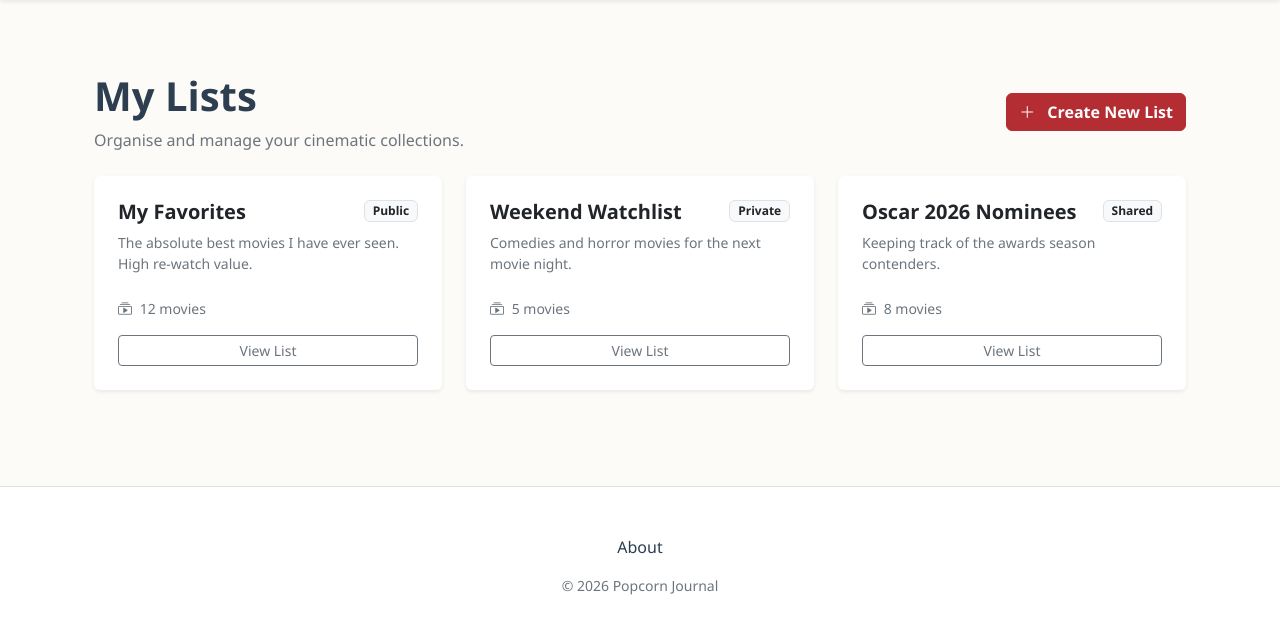
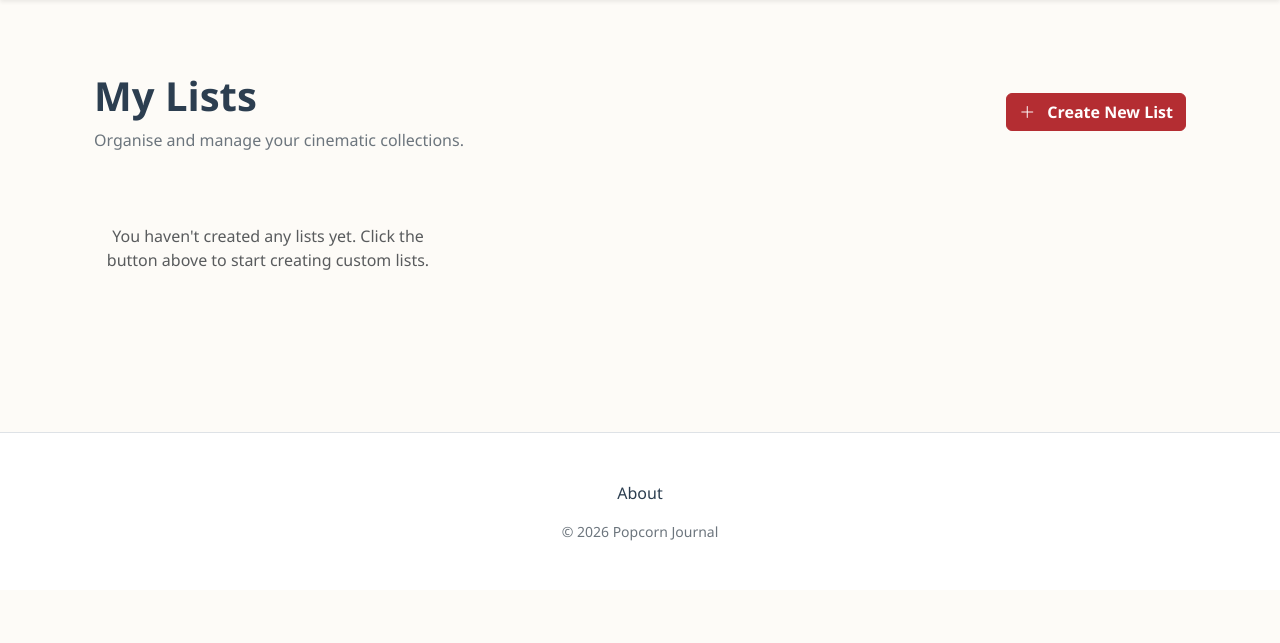
Before and after one commit to jennifernhle/CITS3403-Project, a Flask app: page /lists in a window 1280 px wide. Shown: the part 63-706 px from the top of the page. Run offline with Flask 3, Linux system fonts and the light colour scheme; the visitor is signed in with stand-in values (Sample User, id 1); data that the repository does not hold is empty; some libraries are stand-ins or nearby versions.

Commit message:
feat: Implement full personal custom list management to allow user to create, view, and delete lists

```diff
--- a/popcorn_journal_app/routes.py
+++ b/popcorn_journal_app/routes.py
@@ -53,34 +53,31 @@ def profile():
 
     return render_template('profile.html', title='Profile - Popcorn Journal', user=user, follower_count=follower_count, following_count=following_count)
 
-@bp.route('/delete/<int:user_id>', methods=['POST']) # delete user account
+@bp.route('/user/delete/<int:user_id>', methods=['POST']) # delete user account
 @login_required
 def delete_user(user_id):
-    user = User.query.filter_by(id=user_id).first()
-    if user == current_user:
-        db.session.delete(user)
-        db.session.commit()
-        flash('Your account has been deleted.')
-        return redirect(url_for('main.index'))
-    if not user == current_user:
+    if user_id != current_user.id:
         flash('You can only delete your own account.')
         return redirect(url_for('main.profile'))
-    else:
-        flash('There was an error in your request. Please try again.')
-        return redirect(url_for('main.index'))
 
-@bp.route('/delete/<int:list_id>', methods=['POST']) # delete list
+    user = User.query.get_or_404(user_id)
+    logout_user()
+    db.session.delete(user)
+    db.session.commit()
+    flash('Your account and all associated data have been deleted.')
+    return redirect(url_for('main.index'))
+
+@bp.route('/list/delete/<int:list_id>', methods=['POST']) # delete list
 @login_required
 def delete_list(list_id):
-    list_to_delete = List.query.filter_by(id=list_id).first()
-    if list_to_delete and list_to_delete.user_id == current_user.id:
-        db.session.delete(list_to_delete)
-        db.session.commit()
-        flash(f'Your list {list_to_delete.name} has been deleted.')
-        return redirect(url_for('main.profile'))
-    else:
-        flash('You can only delete your own lists.')
-        return redirect(url_for('main.profile'))
+    list_to_delete = List.query.get_or_404(list_id)
+    if list_to_delete.user_id != current_user.id:
+        flash('You can only delete your own lists.', 'danger')
+        return redirect(url_for('main.lists'))
+    db.session.delete(list_to_delete)
+    db.session.commit()
+    flash(f'List "{list_to_delete.name}" has been deleted.', 'success')
+    return redirect(url_for('main.lists'))
 
 @bp.route('/user/<int:user_id>') # view another user's page
 def other_user(user_id):
@@ -189,11 +186,8 @@ def toggle_watchlist(movie_id):
 # Browse Lists page - shows all lists created by users, with option to click into each list to see the movies/series in that list
 @bp.route('/lists')
 def lists():
-    mock_lists = [
-        {'id': 3, 'name': 'Films Directed by Women', 'description': 'My favourite women-directed films.', 'movies': [1, 2, 3]},
-        {'id': 2, 'name': 'Cozy Rainy Day Movies', 'description': 'Movies for cozy rainy days.', 'movies': [1, 2]}
-    ]
-    return render_template('lists.html', lists=mock_lists, title = 'Lists - Popcorn Journal')
+    user_lists = List.query.filter_by(user_id=current_user.id).all()
+    return render_template('lists.html', title='My Lists', lists=user_lists)
 
 # View personal page of lists - flow of webpages: click list on this page > list's page with contents > click movie/series > movie/series page with details and reviews
 #@bp.route('/list/<int:list_id>')
@@ -355,3 +349,88 @@ def delete_movie(movie_id):
     db.session.commit()
     flash("Movie deleted from the database.", "info")
     return redirect(url_for('main.search'))
+
+# LISTS functionality
+# Adding movie to list
+@bp.route('/list/add-movie/<int:movie_id>', methods=['POST'])
+@login_required
+def add_to_list(movie_id):
+    movie = Movie.query.get_or_404(movie_id)
+    list_id = request.form.get('list_id')
+
+    if not list_id:
+        flash("Please select a list.", "warning")
+        return redirect(url_for('main.movie_detail', movie_id=movie_id))
+
+    user_list = List.query.get_or_404(list_id)
+
+    if user_list.user_id != current_user.id:
+        flash("You do not have permission to modify this list.", "danger")
+        return redirect(url_for('main.movie_detail', movie_id=movie_id))
+
+    if movie in user_list.movies:
+        flash(f"'{movie.title}' is already in your list: {user_list.name}", "info")
+    else:
+        user_list.movies.append(movie)
+        db.session.commit()
+        flash(f"Added '{movie.title}' to {user_list.name}!", "success")
+
+    return redirect(url_for('main.movie_detail', movie_id=movie_id))
+
+# Creating a list
+@bp.route('/list/create', methods=['POST'])
+@login_required
+def create_list():
+    name = request.form.get('name')
+    description = request.form.get('description')
+    public_status = True if request.form.get('public_status') == 'on' else False
+
+    if not name:
+        flash("List name is required!", "warning")
+        return redirect(url_for('main.lists'))
+
+    new_list = List(
+        name=name,
+        description=description,
+        public_status=public_status,
+        user_id=current_user.id
+    )
+
+    db.session.add(new_list)
+    db.session.commit()
+
+    flash(f"List '{name}' created successfully!", "success")
+    return redirect(url_for('main.lists'))
+
+# Viewing a list
+@bp.route('/list/<int:list_id>')
+@login_required
+def view_list(list_id):
+    user_list = List.query.get_or_404(list_id)
+
+    if not user_list.public_status and user_list.user_id != current_user.id:
+        flash("You do not have permission to view this private list.", "danger")
+        return redirect(url_for('main.lists'))
+
+    return render_template('list_detail.html', title=user_list.name, user_list=user_list)
+
+# Removing movie from a list
+@bp.route('/list/<int:list_id>/remove-movie/<int:movie_id>', methods=['POST'])
+@login_required
+def remove_from_list(list_id, movie_id):
+    user_list = List.query.get_or_404(list_id)
+
+    if user_list.user_id != current_user.id:
+        flash("You do not have permission to modify this list.", "danger")
+        return redirect(url_for('main.view_list', list_id=list_id))
+
+    movie = Movie.query.get_or_404(movie_id)
+
+    if movie in user_list.movies:
+        user_list.movies.remove(movie)
+        db.session.commit()
+        flash(f"'{movie.title}' removed from {user_list.name}.", "info")
+    else:
+        flash("Movie not found in this list.", "warning")
+
+    return redirect(url_for('main.view_list', list_id=list_id))
--- a/popcorn_journal_app/templates/lists.html
+++ b/popcorn_journal_app/templates/lists.html
@@ -1,86 +1,78 @@
-{% extends "base.html" %}
-{% block title %}{{ title }}{% endblock %}
-{% block content %}
+{% extends "base.html" %} {% block title %}{{ title }}{% endblock %} {% block content %}
 <div class="container py-5">
   <div class="d-flex justify-content-between align-items-center mb-4">
     <div>
       <h1 class="fw-bold" id="title">My Lists</h1>
-      <p class="text-secondary mb-0">
-        Organise and manage your cinematic collections.
-      </p>
+      <p class="text-secondary mb-0">Organise and manage your cinematic collections.</p>
     </div>
-    <a href="#" class="btn btn-main">
+    <button type="button" class="btn btn-main" data-bs-toggle="modal" data-bs-target="#createListModal">
       <i class="bi bi-plus-lg me-2"></i> Create New List
-    </a>
+    </button>
   </div>
 
   <div class="row row-cols-1 row-cols-md-2 row-cols-lg-3 g-4">
+    {% for list in lists %}
     <div class="col">
       <div class="card h-100 shadow-sm border-0">
         <div class="card-body p-4 d-flex flex-column">
           <div class="d-flex justify-content-between align-items-start mb-2">
-            <h5 class="card-title fw-bold mb-0">My Favorites</h5>
-            <span class="badge bg-light text-dark border">Public</span>
+            <h5 class="card-title fw-bold mb-0">{{ list.name }}</h5>
+            <span class="badge bg-light text-dark border"> {{ 'Public' if list.public_status else 'Private' }} </span>
           </div>
-          <p class="card-text text-secondary small mb-4">
-            The absolute best movies I have ever seen. High re-watch value.
-          </p>
+          <p class="card-text text-secondary small mb-4">{{ list.description or "No description provided." }}</p>
 
           <div class="mt-auto">
-            <p class="text-secondary small mb-3">
-              <i class="bi bi-collection-play me-1"></i> 12 movies
-            </p>
-            <div class="d-grid">
-              <a href="#" class="btn btn-outline-secondary btn-sm">View List</a>
+            <p class="text-secondary small mb-3"><i class="bi bi-collection-play me-1"></i> {{ list.movies|length }} movies</p>
+            <div class="d-grid gap-2">
+              <a href="{{ url_for('main.view_list', list_id=list.id) }}" class="btn btn-outline-secondary btn-sm">View List</a>
+              <form
+                action="{{ url_for('main.delete_list', list_id=list.id) }}"
+                method="POST"
+                onsubmit="return confirm('Are you sure you want to delete this list?');"
+              >
+                <input type="hidden" name="csrf_token" value="{{ csrf_token() }}" />
+                <button type="submit" class="btn btn-outline-danger btn-sm w-100"><i class="bi bi-trash me-1"></i> Delete List</button>
+              </form>
             </div>
           </div>
         </div>
       </div>
     </div>
-
-    <div class="col">
-      <div class="card h-100 shadow-sm border-0">
-        <div class="card-body p-4 d-flex flex-column">
-          <div class="d-flex justify-content-between align-items-start mb-2">
-            <h5 class="card-title fw-bold mb-0">Weekend Watchlist</h5>
-            <span class="badge bg-light text-dark border">Private</span>
-          </div>
-          <p class="card-text text-secondary small mb-4">
-            Comedies and horror movies for the next movie night.
-          </p>
-
-          <div class="mt-auto">
-            <p class="text-secondary small mb-3">
-              <i class="bi bi-collection-play me-1"></i> 5 movies
-            </p>
-            <div class="d-grid">
-              <a href="#" class="btn btn-outline-secondary btn-sm">View List</a>
+    {% else %}
+    <div class="col-12 text-center py-5">
+      <p class="text-muted">You haven't created any lists yet. Click the button above to start creating custom lists.</p>
+    </div>
+    {% endfor %}
+  </div>
+  <div class="modal fade" id="createListModal" tabindex="-1" aria-hidden="true">
+    <div class="modal-dialog modal-dialog-centered">
+      <div class="modal-content border-0 shadow">
+        <div class="modal-header">
+          <h5 class="modal-title fw-bold">Create New List</h5>
+          <button type="button" class="btn-close" data-bs-dismiss="modal" aria-label="Close"></button>
+        </div>
+        <form action="{{ url_for('main.create_list') }}" method="POST">
+          <input type="hidden" name="csrf_token" value="{{ csrf_token() }}" />
+          <div class="modal-body">
+            <div class="mb-3">
+              <label class="form-label fw-bold">List Name</label>
+              <input type="text" name="name" class="form-control" placeholder="Type the name of the list..." required />
+            </div>
+            <div class="mb-3">
+              <label class="form-label fw-bold">Description</label>
+              <textarea name="description" class="form-control" rows="3" placeholder="What the list is about..."></textarea>
+            </div>
+            <div class="form-check form-switch">
+              <!-- Functionality to be able to make the list public or private-->
+              <input class="form-check-input" type="checkbox" name="public_status" id="publicStatus" />
+              <label class="form-check-label" for="publicStatus">Make this list public</label>
             </div>
           </div>
-        </div>
-      </div>
-    </div>
-
-    <div class="col">
-      <div class="card h-100 shadow-sm border-0">
-        <div class="card-body p-4 d-flex flex-column">
-          <div class="d-flex justify-content-between align-items-start mb-2">
-            <h5 class="card-title fw-bold mb-0">Oscar 2026 Nominees</h5>
-            <span class="badge bg-light text-dark border">Shared</span>
+          <div class="modal-footer">
+            <button type="button" class="btn btn-link text-secondary text-decoration-none" data-bs-dismiss="modal">Cancel</button>
+            <button type="submit" class="btn btn-main">Create List</button>
           </div>
-          <p class="card-text text-secondary small mb-4">
-            Keeping track of the awards season contenders.
-          </p>
-
-          <div class="mt-auto">
-            <p class="text-secondary small mb-3">
-              <i class="bi bi-collection-play me-1"></i> 8 movies
-            </p>
-            <div class="d-grid">
-              <a href="#" class="btn btn-outline-secondary btn-sm">View List</a>
-            </div>
-          </div>
-        </div>
+        </form>
       </div>
     </div>
   </div>
--- a/popcorn_journal_app/templates/settings.html
+++ b/popcorn_journal_app/templates/settings.html
@@ -37,8 +37,11 @@
 <script>
   function deleteAccount(id) {
     if (confirm("Are you sure? This action cannot be undone.")) {
-      fetch(`/delete/${id}`, {
+      fetch(`/user/delete/${id}`, {
         method: "POST",
+        headers: {
+          "X-CSRFToken": "{{ csrf_token() }}",
+        },
       })
         .then((response) => {
           if (response.redirected) {
```
Also changed, not shown: popcorn_journal_app/models.py (+10 -4 lines), popcorn_journal_app/templates/list_detail.html (added, +62 -0 lines), popcorn_journal_app/templates/movie_overview.html (+11 -7 lines).
